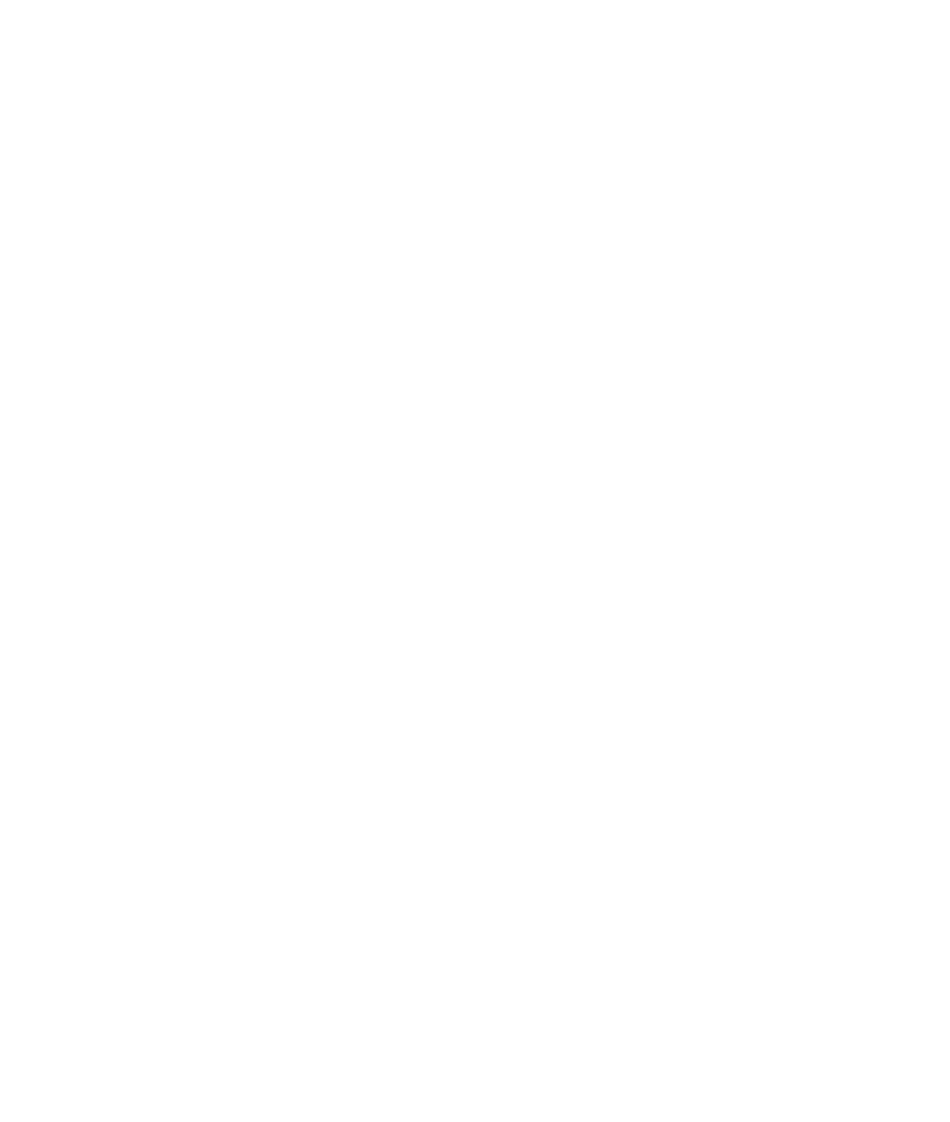
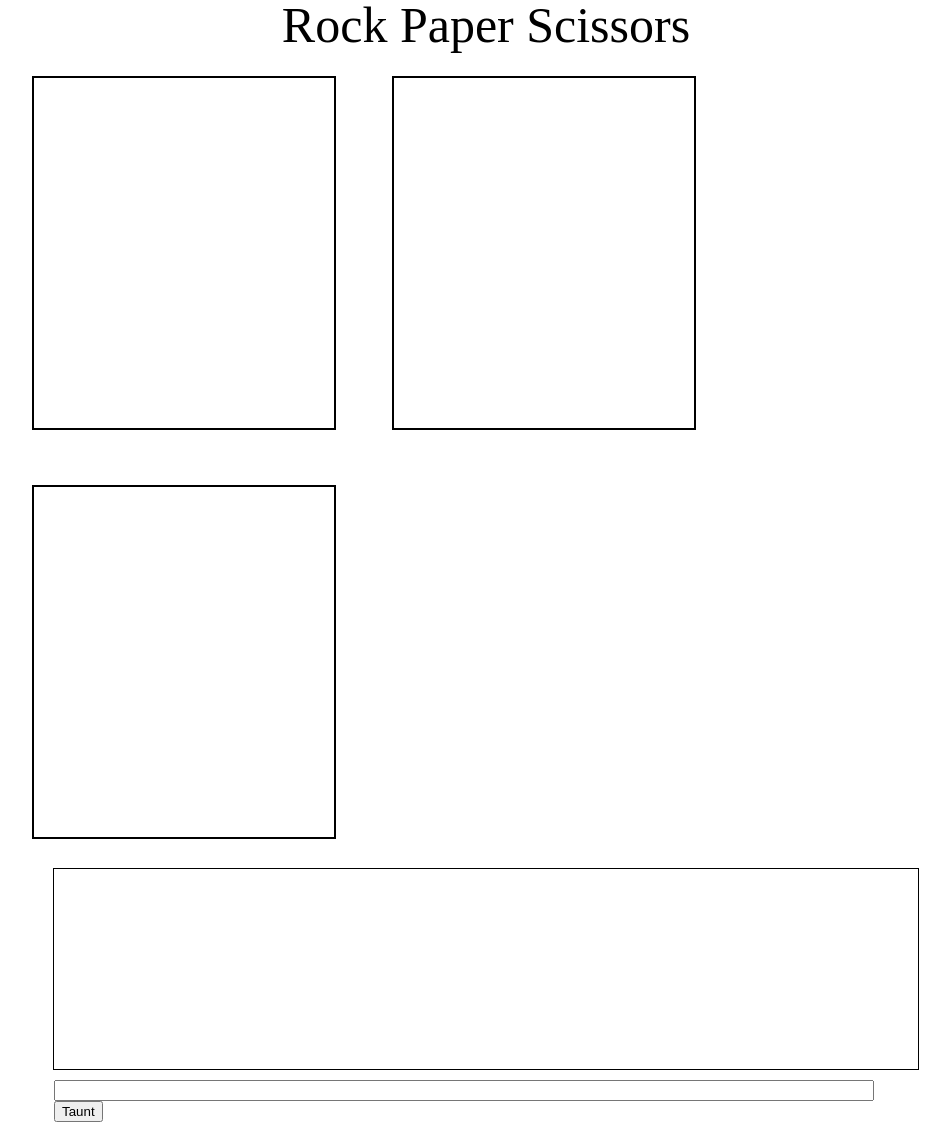
Before and after one commit to maximusunc/Rock-Paper-Scissors-Multiplayer, a plain HTML site: page index.html in a window 1280 px wide. Shown: the whole page, without its empty margins (154-1104 px from the left). Before the commit the page ends 800 px from the top, so only its background shows below. Drawn offline with nearby package versions, Linux system fonts and the light colour scheme.

Commit message:
basic html and css

```diff
--- a/assets/css/style.css
+++ b/assets/css/style.css
@@ -0,0 +1,29 @@
+h1 {
+	font-size: 50px;
+	text-align: center;
+}
+#container {
+	width: 75%;
+	margin: auto;
+}
+#player1, #results, #player2 {
+	height: 350px;
+	width: 300px;
+	border: 2px solid black;
+	display: inline-block;
+	margin: 26px;
+}
+#chatbox {
+	width: 90%;
+	height: 200px;
+	border: 1px solid black;
+	margin: auto;
+}
+#taunt {
+	width: 90%;
+	margin: auto;
+	margin-top: 10px;
+}
+#messageBox {
+	width: 94%;
+}
--- a/assets/javascript/app.js
+++ b/assets/javascript/app.js
@@ -8,3 +8,5 @@ var config = {
   messagingSenderId: "413859234582"
 };
 firebase.initializeApp(config);
+
+var database = firebase.database();
--- a/index.html
+++ b/index.html
@@ -12,8 +12,16 @@
   	<script src="https://www.gstatic.com/firebasejs/4.5.0/firebase.js"></script>
 </head>
 <body>
+	<h1>Rock Paper Scissors</h1>
 
-
+	<div id="container">
+		<div id="playerInfo"></div>
+		<div id="player1"></div>
+		<div id="results"></div>
+		<div id="player2"></div>
+		<div id="chatbox"></div>
+		<form id="taunt"><input id="messageBox" type="text"><input type="submit" value="Taunt"></form>
+	</div>
 
 <script src="assets/javascript/app.js"></script>
 </body>
```
